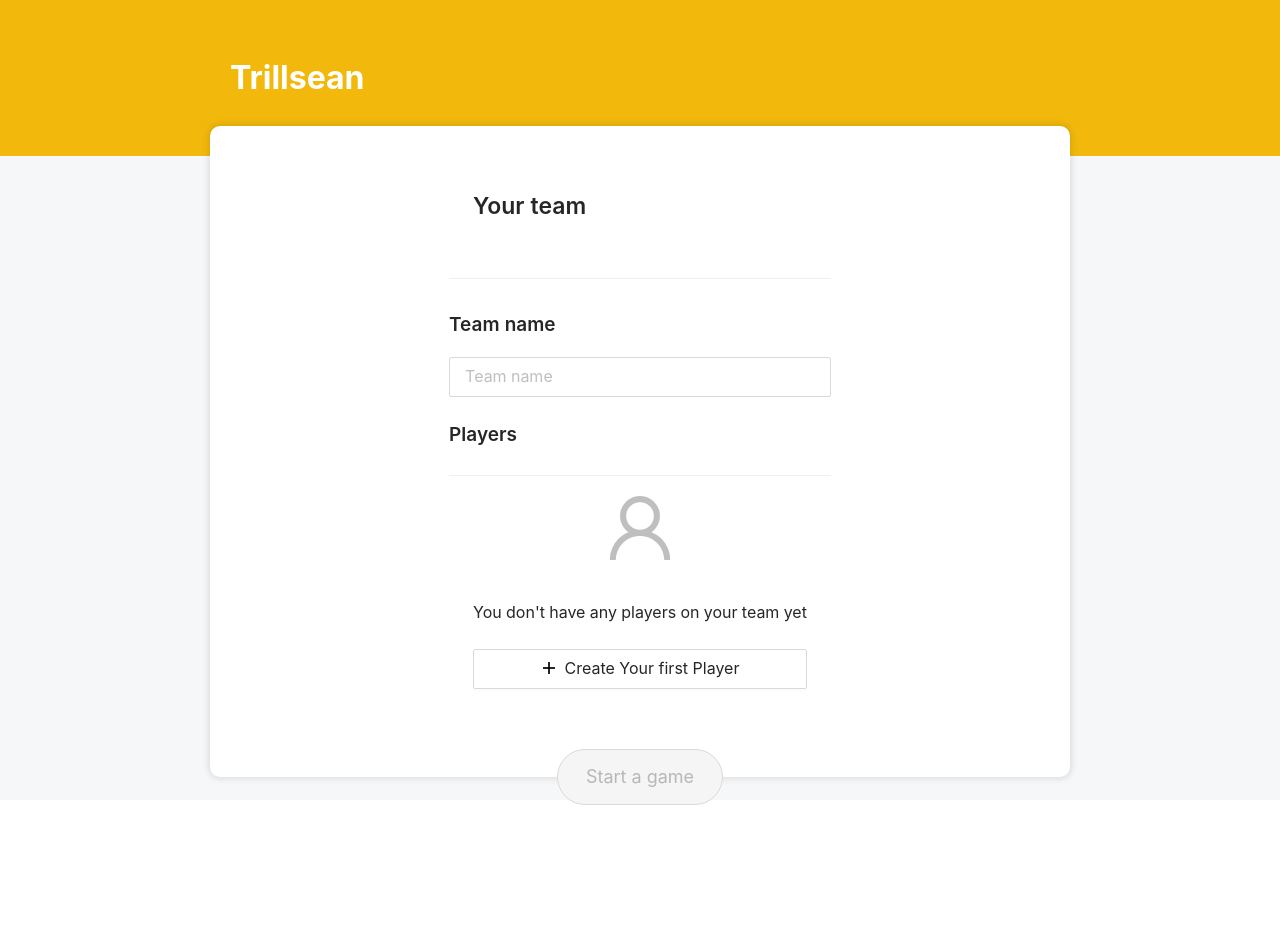
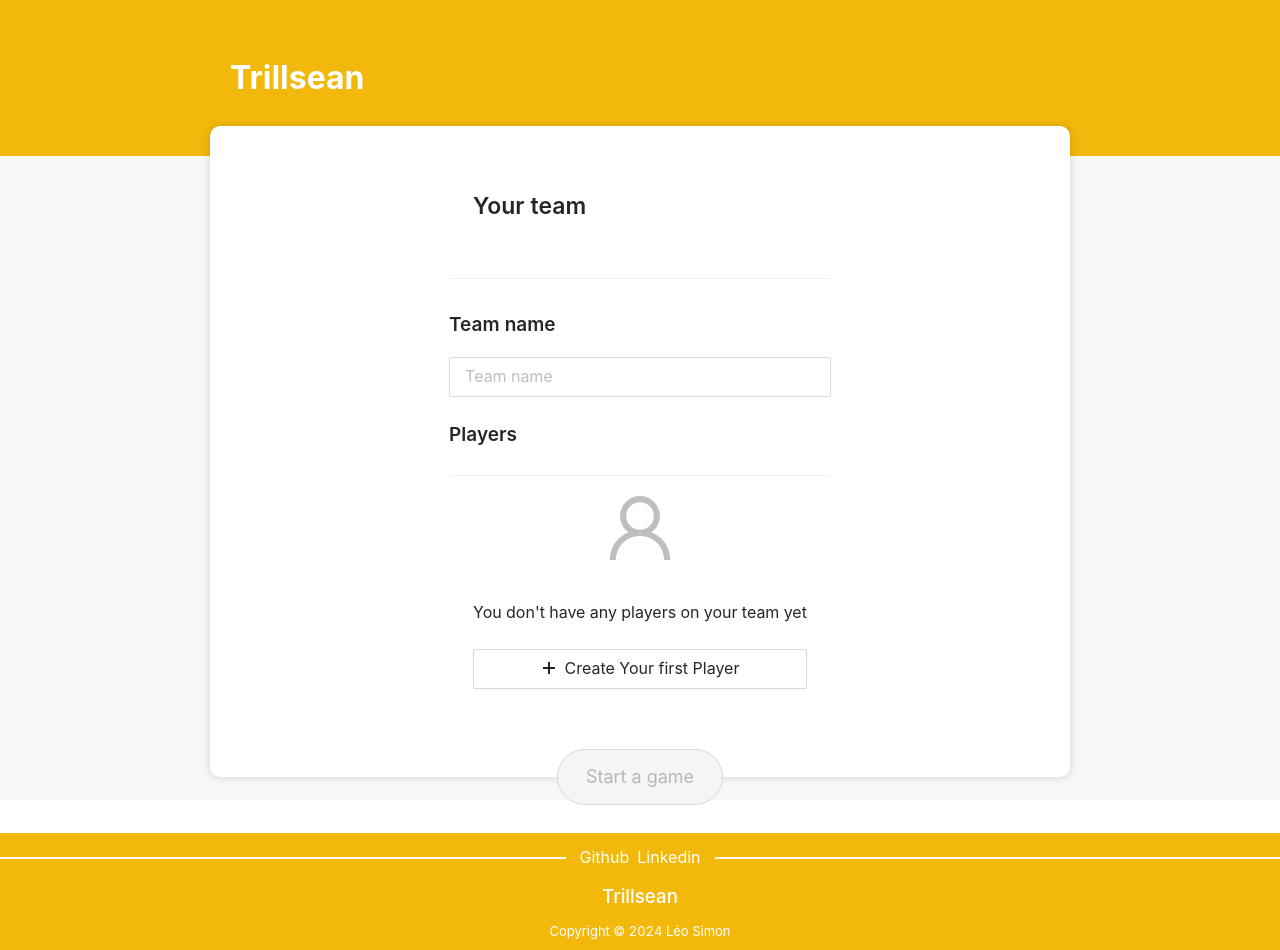
Before and after one commit to leoasimon/trillsean, a React (Create React App) app: page /team in a window 1280 px wide. Shown: the top 950 px of the page. Before the commit the page ends 833 px from the top, so only its background shows below. Built offline with nearby package versions, Linux system fonts and the light colour scheme.

Commit message:
Add footer

```diff
--- a/src/ui/components/appLayout/appLayout.less
+++ b/src/ui/components/appLayout/appLayout.less
@@ -7,6 +7,7 @@
   display: flex;
   flex-direction: column;
   align-items: center;
+  min-height: 100vh;
 }
 
 .app-header {
@@ -34,6 +35,7 @@
 }
 
 .app-content {
+  flex: 1;
   max-width: 860px;
   display: flex;
   flex-direction: column;
@@ -51,3 +53,47 @@
 .start-gane-button {
   transform: translateY(-50%);
 }
+
+footer {
+  background-color: @primary-color;
+  color: white;
+  padding: 12px 0;
+  width: 100%;
+}
+
+footer .contact-section {
+  display: flex;
+  align-items: center;
+}
+
+footer .contact-decoration {
+  flex: 1;
+  height: 2px;
+  background-color: white;
+}
+
+footer .contact-content {
+  display: flex;
+  padding: 0 10px;
+}
+
+footer .contact-section a {
+  color: white;
+  padding: 0 4px;
+}
+
+footer .copyright-section {
+  margin-top: 12px;
+}
+
+footer .copyright-section h3 {
+  color: white;
+  text-align: center;
+}
+
+footer .copyright-section span {
+  color: white;
+  text-align: center;
+  display: block;
+  font-size: small;
+}
--- a/src/ui/components/appLayout/index.tsx
+++ b/src/ui/components/appLayout/index.tsx
@@ -79,6 +79,34 @@ const AppLayout: React.FC = ({ children }) => {
           </Button>
         </Tooltip>
       )}
+      <footer>
+        <div className="contact-section">
+          <div className="contact-decoration" />
+          <div className="contact-content">
+            <a
+              href="https://github.com/leoasimon/trillsean"
+              target="_blank"
+              rel="noreferrer"
+            >
+              Github
+              {/* <img src={githubLogo} alt="GitHub logo" className="w-8" /> */}
+            </a>
+            <a
+              href="https://www.linkedin.com/in/lyg-sim/"
+              target="_blank"
+              rel="noreferrer"
+            >
+              Linkedin
+              {/* <img src={linkedinLogo} alt="GitHub logo" className="w-8" /> */}
+            </a>
+          </div>
+          <div className="contact-decoration" />
+        </div>
+        <div className="copyright-section">
+          <h3>Trillsean</h3>
+          <span>Copyright © 2024 Léo Simon</span>
+        </div>
+      </footer>
     </div>
   );
 };
```
